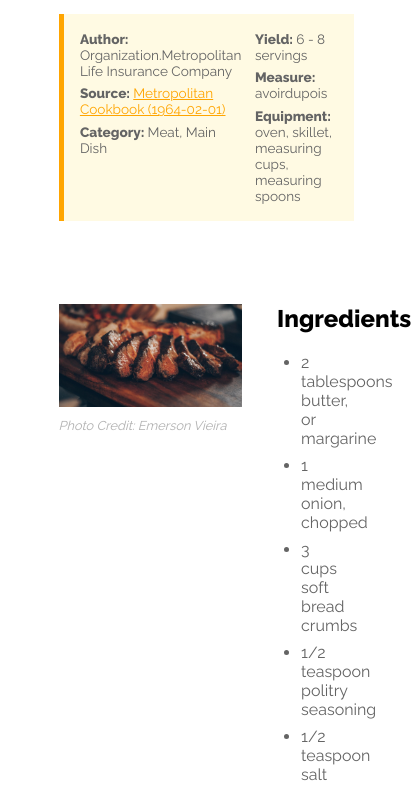
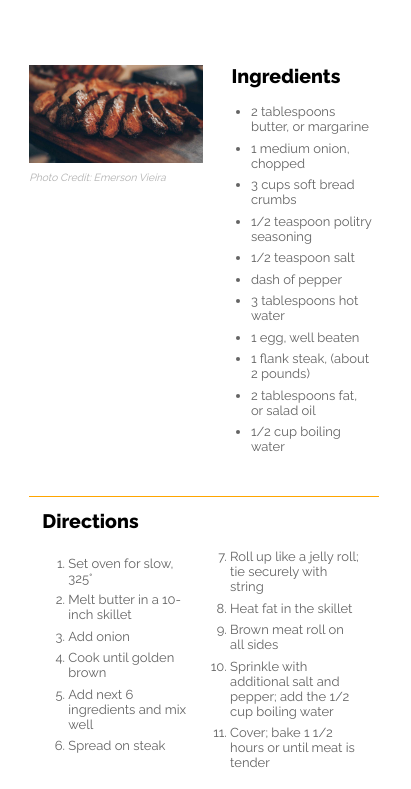
Before and after one commit to Sherrydqy/front-end-development-assignments, a plain HTML site: page 03-responsive-project/stuffed-flank-steak.html in a window 390 px wide. Shown: the part 353-1142 px from the top of the page, 411 px wide, since content can reach past the window. Drawn offline with Linux system fonts and the light colour scheme; a web font is replaced by a local one.

Commit message:
finished tablet version

```diff
--- a/03-responsive-project/css/style.css
+++ b/03-responsive-project/css/style.css
@@ -8,6 +8,7 @@ html{
 body {
     font-family: 'Raleway', sans-serif;
     margin:0;
+    height:100%;
 }
 
 main{
@@ -23,7 +24,7 @@ p, li{
   color: rgb(100, 100, 100);
 }
 
-img + p{
+picture + p{
   font-size: 0.8rem;
   color:rgba(100, 100, 100, 0.5);
   margin-left:0;
@@ -120,9 +121,9 @@ ol > li{
 }
 
 footer{
+  bottom: -5rem;
   height: 5rem;
   background: rgb(100, 100, 100);
-  margin-top: 3rem;
   text-align:center;
 }
 
@@ -148,155 +149,60 @@ header > p{
   margin:0;
 }
 
+@media (max-width: 1205px){
+  main{
+    width:80%;
+  }
+}
 /* Stylesheet for Mobile */
 @media (max-width: 400px){
-
+  main{
+    width:90%;
+  }
 }
 
 /* Stylesheet for Tablet */
-@media (max-width: 768px){
-  body {
-      font-size: 16px;
-      font-family: 'Raleway', sans-serif;
-      margin:0;
+@media (max-width: 880px){
+  html{
+    font-size: 13px;
   }
 
   main{
-    width:70%;
+    width:85%;
     margin:0 auto;
-    display:grid;
-    grid-template-columns: repeat(8, 12.5%);
-    grid-gap: 0.2rem;
-  }
-
-  p, li{
-    margin: 0.425rem;
-    color: rgb(100, 100, 100);
-  }
-
-  img + p{
-    font-size: 0.8rem;
-    color:rgba(100, 100, 100, 0.5);
-    margin-left:0;
-  }
-
-  a:link{
-    color:orange;
-  }
-  a:visited{
-    color:orange;
-  }
-  a:hover{
-    color:rgb(255, 216, 61);
-  }
-
-  h1{
-      font-size:2.5rem;
-      margin-bottom:1rem;
-  }
-  h1 + div{
-    font-size: 0.8rem;
-    border-style: none;
-    padding-left: 0rem;
-    font-size:0.85rem;
-    padding:0.6rem;
-    display:grid;
-    grid-template-columns: 1fr 1fr;
-    margin-bottom: 2.5rem;
-    margin-top:2rem;
-    border-style: none;
-    border-left-style: solid;
-    border-left-color: orange;
-    border-left-width: 0.35rem;
-    background-color: rgba(255, 216, 61, 0.14);
-  }
-
-  h2{
-      font-size:1.5rem;
-      margin-top:0;
-  }
-
-  ul, ol{
-    padding-left:1rem;
-  }
-
-  li{
-    margin:0.5rem;
   }
 
   section:nth-child(1){
     grid-column-start:1;
     grid-column-end:9;
-    margin-bottom: 2.5rem;
   }
 
   section:nth-child(2){
     grid-column-start:1;
-    grid-column-end:6;
+    grid-column-end:5;
   }
 
   section:nth-child(3){
-    grid-column-start:6;
+    grid-column-start:5;
     grid-column-end:9;
     margin-left: 2rem;
   }
 
   section:nth-child(4){
-    grid-column-start:1;
-    grid-column-end:9;
-    margin-top: 2rem;
-    padding: 1rem;
-    border-top: 0.15rem solid orange;
+    margin-bottom:3.5rem;
   }
-  div:nth-child(5){
-    display:none;
-  }
-  div:nth-child(6){
-    display:none;
-  }
-  div:nth-child(7){
-    display:none;
-  }
+
 
   img{
     max-width:100%;
   }
 
-  ol{
-    columns: 2;
-  }
-
-  ol > li{
-    margin-left: 1rem;
-  }
-
-  footer{
-    height: 5rem;
-    background: rgb(100, 100, 100);
-    margin-top: 3rem;
-    text-align:center;
-  }
-
-  footer > p{
-    color:white;
-    font-family: 'Georgia', serif;
-    font-size: 1rem;
-    line-height: 5rem;
-    margin:0;
-  }
-
   header{
-    height: 10rem;
-    background: orange;
-    margin-bottom: 3rem;
-    text-align:center;
+    height: 8rem;
   }
   header > p{
-    color:white;
-    font-family: 'Fredericka the Great', cursive;
-    font-size: 6rem;
-    line-height: 10rem;
-    margin:0;
+    font-size: 5rem;
+    line-height: 8rem;
   }
 }
 
@@ -333,7 +239,7 @@ header > p{
     max-width:80%;
   }
 
-  img + p{
+  picture + p{
     font-size: 8pt;
     color:rgba(100, 100, 100, 0.8);
     margin-left:0;
--- a/03-responsive-project/stuffed-flank-steak.html
+++ b/03-responsive-project/stuffed-flank-steak.html
@@ -34,7 +34,11 @@
       </section>
       <section>
         <div>
-          <img src="images/steak.jpeg" alt="stuffed flank steak">
+          <picture>
+            <source media="(max-width: 880px)" srcset="images/steak-m.jpg"/>
+            <source media="(max-width: 400px)" srcset="images/steak-s.jpg"/>
+            <img src="images/steak.jpg" alt="stuffed flank steak">
+          </picture>
           <p><em>Photo Credit: Emerson Vieira</em></p>
         </div>
       </section>
```
Also changed, not shown: 03-responsive-project/images/steak-m.jpg (added), 03-responsive-project/images/steak-s.jpg (added), 03-responsive-project/images/steak.jpeg (deleted), 03-responsive-project/images/steak.jpg (added).
